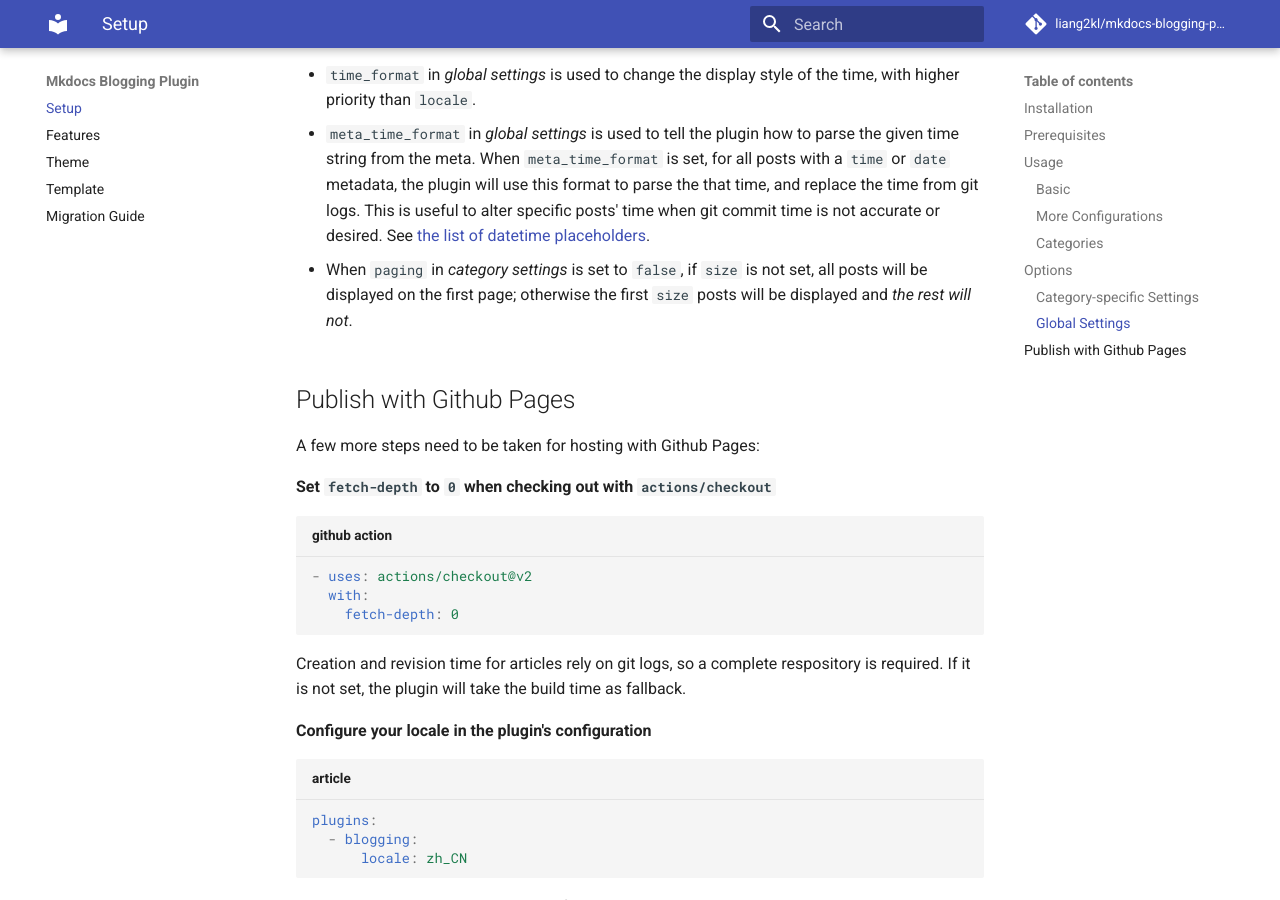
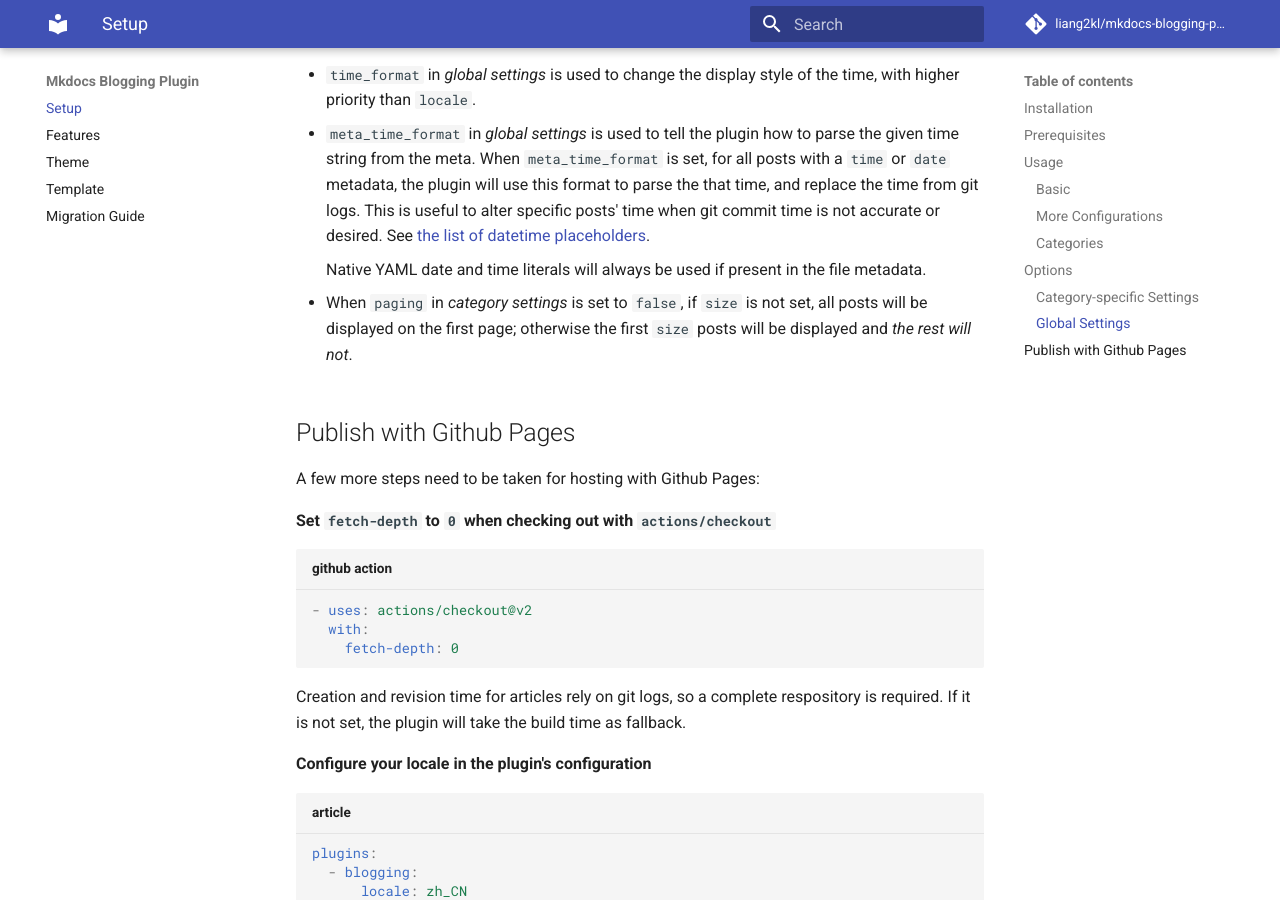
Before and after one commit to liang2kl/mkdocs-blogging-plugin, an MkDocs documentation site: the page built from docs/index.md, in a window 1280 px wide and 900 px high, scrolled down 4558 px. Built offline with MkDocs 1.6.1 and Material for MkDocs 9.7.7, drawn with Linux system fonts in a browser that asks for light colours; comment, search, counter and statistics services are not loaded.

Commit message:
Add note about native YAML datetimes to docs

```diff
--- a/docs/index.md
+++ b/docs/index.md
@@ -204,6 +204,8 @@ use this format to parse the that time, and replace the time from git logs. This
 useful to alter specific posts' time when git commit time is not accurate or desired.
 See [the list of datetime placeholders](https://docs.python.org/3/library/datetime.html#strftime-and-strptime-format-codes).
 
+    Native YAML date and time literals will always be used if present in the file metadata.
+
 - When `paging` in *category settings* is set to `false`, if `size` is not set, all posts will be displayed on the first page; otherwise the first
 `size` posts will be displayed and *the rest will not*.
 
```
